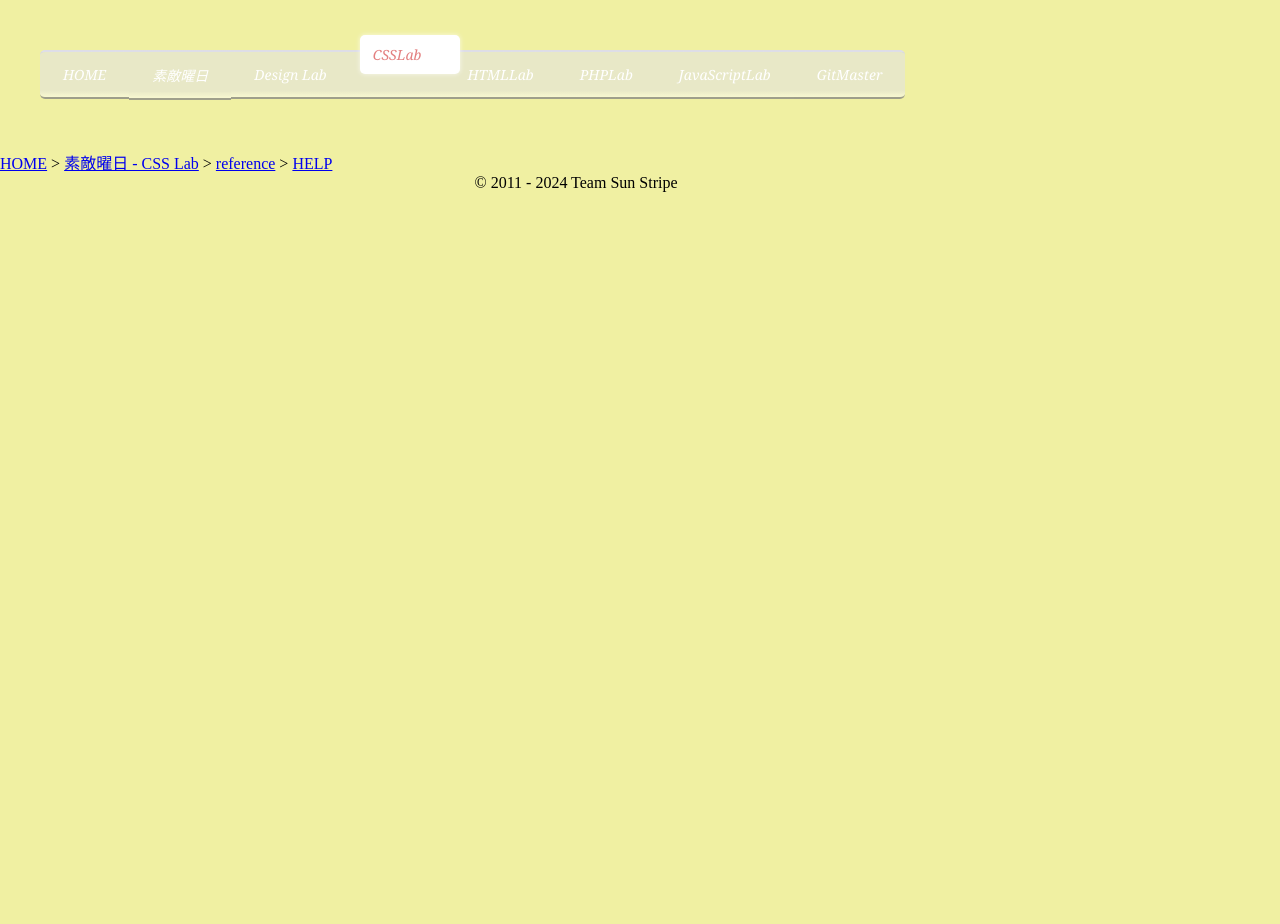
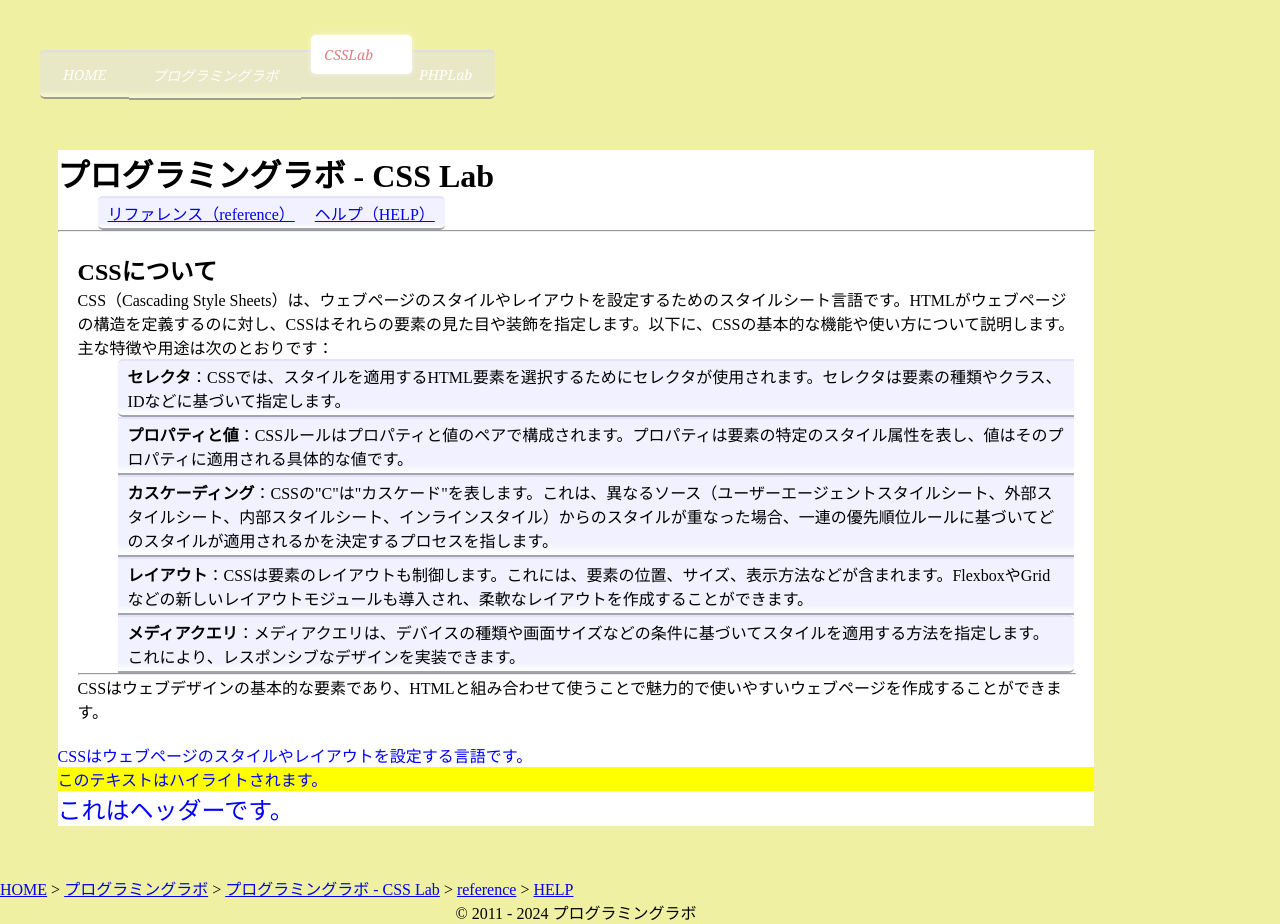
Before and after one commit to TeamSunstripe/CSSLab, a PHP site: page / in a window 1280 px wide. Before the commit the page ends 192 px from the top, so only its background shows below. Run offline with PHP 8.4, Linux system fonts and the light colour scheme.

Commit message:
リニューアル プログラミングラボ

```diff
--- /dev/null
+++ b/class/MainMenu.php
@@ -0,0 +1,39 @@
+<!-- このファイルの著作権表示 -->
+<!-- (C) 2024 プログラミングラボ すべての権利を保持します。 -->
+<?php
+
+class MainMenu {
+    private $mainMenuList;
+
+    public function __construct() {
+        $this->mainMenuList = $this->getMainMenuList();
+    }
+
+    public function generateMainMenuList() {
+        $html = '<nav class="mainMenuList">';
+        $html .= '<menu>';
+        foreach ($this->mainMenuList as $menuItem) {
+            $html .= '<li class="mainMenuList"><a class="mainMenu' . ($menuItem['selected'] ? ' selected' : '') . '" href="' . $menuItem['url'] . '">' . $menuItem['title'] . '</a></li>';
+        }
+        $html .= '</menu>';
+        $html .= '</nav>';
+        return $html;
+    }
+
+    public function getMainMenuList() {
+    // メニューアイテムの配列
+    $menuItems = [
+        ['title' => 'HOME', 'url' => 'http://sunstripe.main.jp/', 'selected' => false],
+        ['title' => 'プログラミングラボ', 'url' => 'http://sunstripe.main.jp/programming/lab/', 'selected' => false],
+        // ['title' => 'Design Lab', 'url' => '../DesignLab/', 'selected' => false],
+        // ['title' => 'HTMLLab', 'url' => '../HTMLLab/', 'selected' => false],
+        ['title' => 'CSSLab', 'url' => '../CSSLab/', 'selected' => true],
+        ['title' => 'PHPLab', 'url' => '../PHPLab/', 'selected' => false],
+        // ['title' => 'JavaScriptLab', 'url' => '../JavaScriptLab/', 'selected' => false],
+        // ['title' => 'GitMaster', 'url' => '../GitMaster/', 'selected' => false]
+    ];
+    return $menuItems;
+    }
+}
+
+?>
--- /dev/null
+++ b/class/WebNavigation.php
@@ -0,0 +1,54 @@
+<!-- このファイルの著作権表示 -->
+<!-- (C) 2024 プログラミングラボ すべての権利を保持します。 -->
+<?php
+
+class WebNavigation {
+    private $navigationList;
+
+    public function __construct() {
+        $this->navigationList = $this->getNaviList();
+    }
+
+    public function generateURL($item) {
+        return '<a href="'.$item['url'].'">'.$item['title'].'</a>';
+    }
+
+    public function generateNavigationList() {
+        $naviString = '';
+        foreach ($this->navigationList as $navi) {
+            $naviString .= $this->generateURL($navi) . ' > ';
+        }
+        // 末尾の余分な ' > ' を削除
+        $naviString = rtrim($naviString, ' > ');
+
+        return $naviString;
+    }
+
+    public function getNaviList() {
+        // 使用例:
+        $naviList = [
+            [
+                'title' => "HOME",
+                'url' => "https://sunstripe.main.jp",
+            ],
+            [
+                'title' => "プログラミングラボ",
+                'url' => "https://sunstripe.main.jp/programming/lab/",
+            ],
+            [
+                'title' => "プログラミングラボ - CSS Lab",
+                'url' => "./",
+            ],
+            [
+                'title' => "reference",
+                'url' => "reference",
+            ],
+            [
+                'title' => "HELP",
+                'url' => "help",
+            ]
+        ];
+        return $naviList;
+    }
+}
+?>
--- a/css/styles.css
+++ b/css/styles.css
@@ -1,3 +1,9 @@
+/*
+ * このCSSファイルの著作権表示
+ * Copyright (c) 2024 プログラミングラボ
+ * すべての権利を保持します。
+ */
+
 html {
 
 }
@@ -128,3 +134,23 @@ li.mainMenu {
     border-color : white transparent transparent transparent;
     transition   : all .4s;
 }
+
+/*************************************/
+main {
+    height: 100%; /* height-max は存在しないプロパティです */
+
+    margin : 50px auto;
+    width  : 90%;
+    background-color: #ffffff;
+}
+
+@media only screen and (max-width: 767px) {
+
+    body {
+        width:100%;
+    }
+    main {
+        width: 100%;
+        margin : 0px auto;
+    }
+}
--- a/index.html
+++ /dev/null
@@ -1,40 +0,0 @@
-<!DOCTYPE html>
-<html lang="ja" target="_blank">
-<head>
-    <meta charset="UTF-8"/>
-        <title>素敵曜日 - CSS Lab</title>
-        <link rel="stylesheet" type="text/css" href="./css/styles.css"/>
-
-    <style>
-    </style>
-</head>
-    <body>
-        <header>
-            <nav class="mainMenuList">
-                <menu>
-                    <li class="mainMenuList"><a class="mainMenu" href="http://sunstripe.main.jp/">HOME</a></li>
-                    <li class="mainMenuList"><a class="mainMenu" href="http://sunstripe.main.jp/lab/">素敵曜日</a></li>
-                    <li class="mainMenuList"><a class="mainMenu" href="../DesignLab/index.html">Design Lab</a></li>
-                    <li class="mainMenuList"><a class="mainMenu selected" href="../CSSLab/index.html">CSSLab</a></li>
-                    <li class="mainMenuList"><a class="mainMenu" href="../HTMLLab/index.html">HTMLLab</a></li>
-                    <li class="mainMenuList"><a class="mainMenu" href="../PHPLab/index.html">PHPLab</a></li>
-                    <li class="mainMenuList"><a class="mainMenu" href="../JavaScriptLab/index.html">JavaScriptLab</a></li>
-                    <li class="mainMenuList"><a class="mainMenu" href="../GitMaster/index.html">GitMaster</a></li>
-                </menu>
-            </nav>
-        </header>
-
-        <footer>
-            <a href="http://sunstripe.main.jp/">HOME</a> > <a href="./index.html">素敵曜日 - CSS Lab</a> > <a href="./reference.html">reference</a> > <a href="./help.html">HELP</a>
-            <div style="clear:both;text-align:center;">
-
-                &copy; 2011 - <script>
-                    var newDate = new Date();
-                    //年・月・日・曜日を取得する
-                    var year = newDate.getFullYear();
-                    document.write(year);
-                    </script> Team Sun Stripe
-            </div>
-        </footer>
-    </body>
-</html>
--- /dev/null
+++ b/index.php
@@ -0,0 +1,87 @@
+<!DOCTYPE html>
+<html lang="ja" target="_blank">
+<head>
+    <meta charset="UTF-8"/>
+    <meta name="viewport" content="width=device-width, initial-scale=1.0"/>
+
+        <title>プログラミングラボ - CSS Lab</title>
+        <link rel="stylesheet" type="text/css" href="./css/styles.css"/>
+
+        <style>
+        /* タグ名に基づくセレクタ */
+        #test {
+            color: blue;
+        }
+
+        /* クラスに基づくセレクタ */
+        .highlight {
+            background-color: yellow;
+        }
+
+        /* IDに基づくセレクタ */
+        #header {
+            font-size: 24px;
+        }
+    </style>
+</head>
+    <body>
+        <header>
+        <?php
+                include 'class/MainMenu.php'; // クラスが定義されているPHPファイルをインクルードする
+                $mainMenu = new MainMenu();
+                echo $mainMenu->generateMainMenuList();
+        ?>
+        </header>
+        <main>
+        <h1>プログラミングラボ - CSS Lab</h1>
+    <ul>
+        <li><a href="reference">リファレンス（reference）</a></li>
+        <li><a href="help">ヘルプ（HELP）</a></li>
+        <!-- 他のページを追加する場合はここにリンクを追加してください -->
+    </ul>
+    <hr style="both:clear;width:100%;">
+
+    <section style="padding:20px;">
+    <h2>CSSについて</h2>
+    <p>CSS（Cascading Style Sheets）は、ウェブページのスタイルやレイアウトを設定するためのスタイルシート言語です。HTMLがウェブページの構造を定義するのに対し、CSSはそれらの要素の見た目や装飾を指定します。以下に、CSSの基本的な機能や使い方について説明します。</p>
+    <p>主な特徴や用途は次のとおりです：</p>
+    <ol>
+        <li><strong>セレクタ</strong>：CSSでは、スタイルを適用するHTML要素を選択するためにセレクタが使用されます。セレクタは要素の種類やクラス、IDなどに基づいて指定します。</li>
+        <li><strong>プロパティと値</strong>：CSSルールはプロパティと値のペアで構成されます。プロパティは要素の特定のスタイル属性を表し、値はそのプロパティに適用される具体的な値です。</li>
+        <li><strong>カスケーディング</strong>：CSSの"C"は"カスケード"を表します。これは、異なるソース（ユーザーエージェントスタイルシート、外部スタイルシート、内部スタイルシート、インラインスタイル）からのスタイルが重なった場合、一連の優先順位ルールに基づいてどのスタイルが適用されるかを決定するプロセスを指します。</li>
+        <li><strong>レイアウト</strong>：CSSは要素のレイアウトも制御します。これには、要素の位置、サイズ、表示方法などが含まれます。FlexboxやGridなどの新しいレイアウトモジュールも導入され、柔軟なレイアウトを作成することができます。</li>
+        <li><strong>メディアクエリ</strong>：メディアクエリは、デバイスの種類や画面サイズなどの条件に基づいてスタイルを適用する方法を指定します。これにより、レスポンシブなデザインを実装できます。</li>
+    </ol>
+
+    <hr style="both:clear;width:100%;">
+
+    <p>CSSはウェブデザインの基本的な要素であり、HTMLと組み合わせて使うことで魅力的で使いやすいウェブページを作成することができます。</p>
+
+            </section>
+
+            <section id="test" style="clear:both;text-align:left;">
+    <p>CSSはウェブページのスタイルやレイアウトを設定する言語です。</p>
+    <p class="highlight">このテキストはハイライトされます。</p>
+    <div id="header">これはヘッダーです。</div>
+            </section>
+        </main>
+        <footer>
+        <section style="clear:both;text-align:left;">
+            <?php
+                include 'class/WebNavigation.php'; // クラスが定義されているPHPファイルをインクルードする
+                $webNavigation = new WebNavigation();
+                echo $webNavigation->generateNavigationList();
+            ?>
+            </section>
+            <section style="clear:both;text-align:center;">
+
+                &copy; 2011 - <script>
+                    var newDate = new Date();
+                    //年・月・日・曜日を取得する
+                    var year = newDate.getFullYear();
+                    document.write(year);
+                    </script> プログラミングラボ
+            </section>
+        </footer>
+    </body>
+</html>
```
Also changed, not shown: help.html (deleted, +0 -39 lines), help.php (added, +103 -0 lines), reference.html (deleted, +0 -39 lines), reference.php (added, +108 -0 lines).
